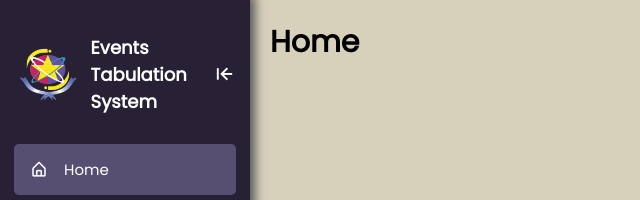
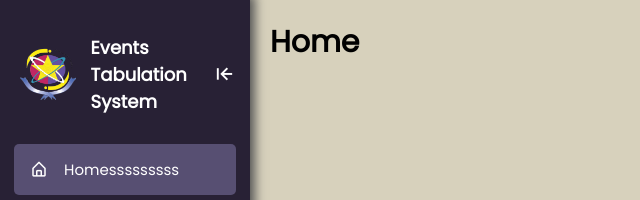
Before and after one commit to Pikanth/Sidebar, a plain HTML site: page BSIT 3-2/index.html in a window 1280 px wide. Both pictures are taken after a click on the icon 39 px from the left and 74 px from the top of the page. Shown: the top 200 px of the page, 0-640 px from the left. Drawn offline with Linux system fonts and the light colour scheme.

Commit message:
Updated index

```diff
--- a/BSIT 3-2/index.html
+++ b/BSIT 3-2/index.html
@@ -35,7 +35,7 @@
             <li class="nav-item">
               <a href="index.html" class="menu_btn active">
                 <i class="bx bx-home-alt"></i>
-                <span class="link_name">Home</span>
+                <span class="link_name">Homesssssssss</span>
               </a>
             </li>
             <li class="nav-item">
```
